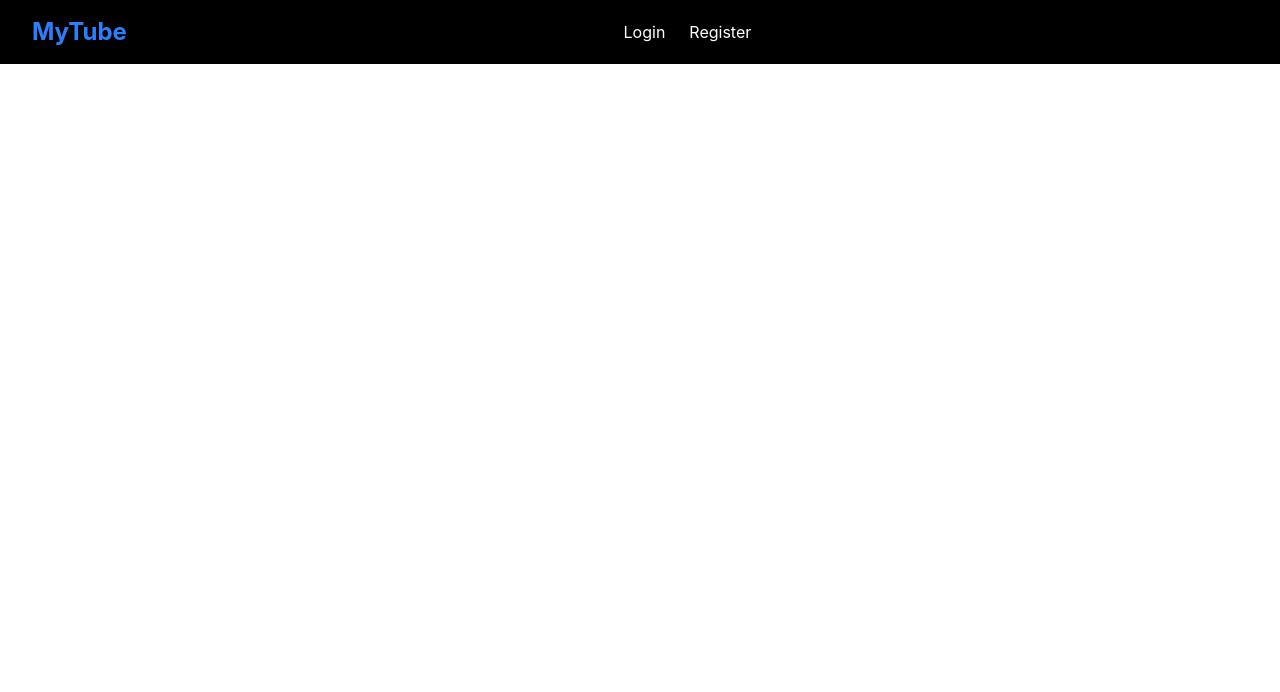
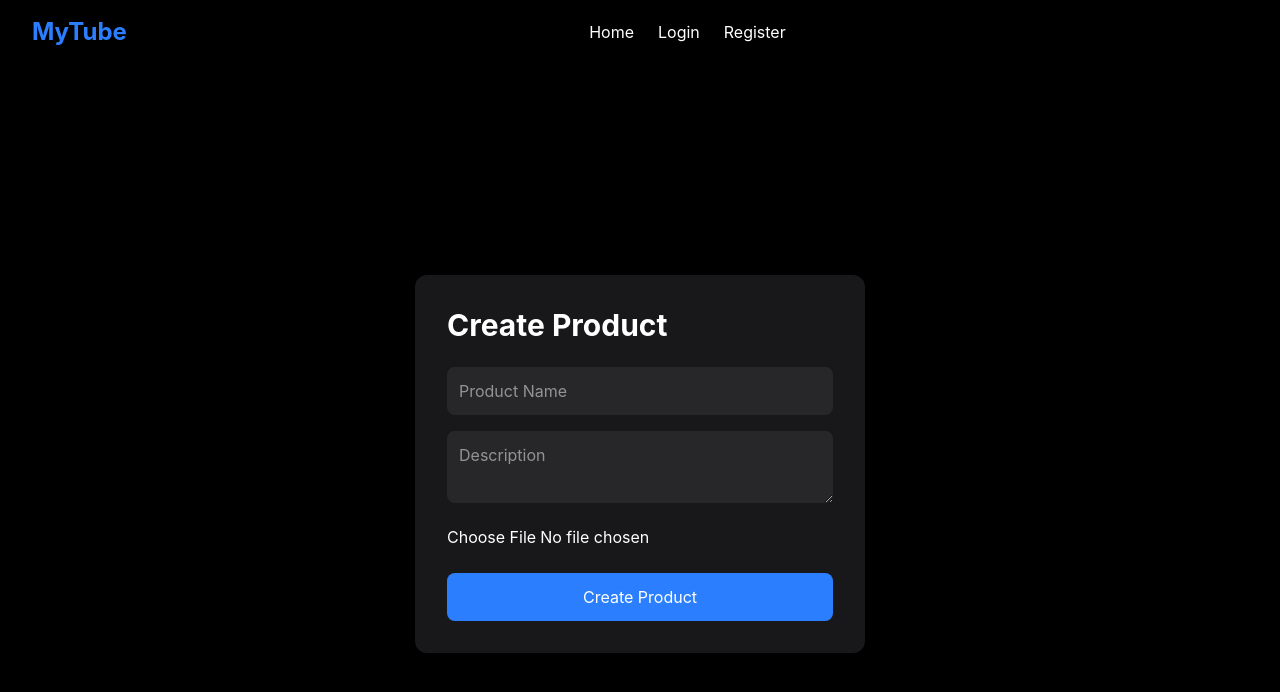
Before and after one commit to uday-singh-red/FoodHub-frontend, a React app: page /create-product in a window 1280 px wide. Shown: the top 692 px of the page. Built offline with nearby package versions, Linux system fonts and the light colour scheme; no server answers; the HTML template or start-up script is replaced by a standard one.

Commit message:
admin page and validation

```diff
--- a/src/App.jsx
+++ b/src/App.jsx
@@ -1,13 +1,14 @@
 
 
 import { Routes, Route } from "react-router-dom";
-
 import Navbar from "./components/Navbar";
 import Home from "./pages/Home";
 import Register from "./pages/Register";
 import Profile from "./pages/Profile";
 import Login from "./pages/Login";
 import VerifyOtp from "./pages/VerifyOtp";
+import Admin from "./pages/admin";
+import CreateProduct from "./pages/createProduct";
 
 function App() {
   return (
@@ -20,6 +21,8 @@ function App() {
         <Route path="/profile" element={<Profile />} />
         <Route path="/login" element ={<Login/>} />
         <Route path="/verify-otp" element={<VerifyOtp />} />
+        <Route path="/admin" element={<Admin/>} />
+        <Route path="/create-product" element={<CreateProduct/>} />
       </Routes>
     </>
   );
--- a/src/components/Navbar.jsx
+++ b/src/components/Navbar.jsx
@@ -20,6 +20,16 @@ const Navbar = () => {
     {/* MIDDLE LINKS */}
     <ul className="flex items-center gap-3 sm:gap-5 md:gap-6 text-lg sm:text-sm md:text-base whitespace-nowrap">
 
+      <li>
+
+      <Link to="/">
+
+         Home
+
+      </Link>
+
+   </li>
+
       {/* ONLY WHEN USER NOT LOGGED IN */}
             {
               !user && (
@@ -39,7 +49,26 @@ const Navbar = () => {
               )
             }
 
+        {
 
+           user?.role === "admin" && (
+
+              <Link
+              to="/admin"
+              className="
+              bg-red-500
+              px-4
+              py-2
+              rounded-lg
+              "
+              >
+                Admin
+              </Link>
+
+
+
+           )
+          }
 
 
     </ul>
@@ -57,7 +86,6 @@ const Navbar = () => {
                   alt="avatar"
                   className="w-10 h-10 rounded-full object-cover"
                 />
-
               </Link>
 
             )
--- /dev/null
+++ b/src/components/ProductCard.jsx
@@ -0,0 +1,57 @@
+
+
+export default function ProductCard({
+   image,
+   name,
+   description
+}){
+
+   return(
+      <div
+      className="
+      bg-zinc-900
+      rounded-xl
+      overflow-hidden
+      "
+      >
+
+         <img
+
+            src={image}
+
+            alt={name}
+
+            className="
+            w-full
+            h-[250px]
+            object-cover
+            "
+         />
+
+
+
+         <div className="p-4">
+
+            <h1
+            className="
+            text-2xl
+            font-bold
+            mb-2
+            "
+            >
+               {name}
+            </h1>
+
+
+
+            <p
+            className="text-zinc-300"
+            >
+               {description}
+            </p>
+
+         </div>
+
+      </div>
+   )
+}
--- a/src/pages/Home.jsx
+++ b/src/pages/Home.jsx
@@ -1,9 +1,112 @@
-import React from 'react'
 
-const Home = () => {
-  return (
-    <div>Home</div>
-  )
+import { useEffect,useState,React } from "react"
+import ProductCard from "../components/ProductCard"
+
+  export default function Home(){
+
+   const [products,
+   setProducts] =
+   useState([])
+
+
+
+   const getProducts =
+   async()=>{
+
+      try{
+
+         const res =
+         await fetch(
+
+            "http://localhost:5000/api/v1/products/all-products"
+         )
+
+
+
+         const data =
+         await res.json()
+
+         console.log(data)
+
+
+
+         if(data.success){
+
+            setProducts(
+               data.products
+            )
+         }
+
+      }
+
+      catch(error){
+
+         console.log(error)
+      }
+   }
+
+
+
+   useEffect(()=>{
+
+      getProducts()
+
+   },[])
+
+
+
+   return(
+
+      <div
+      className="
+      w-full
+      min-h-screen
+      bg-black
+      text-white
+      p-10
+      "
+      >
+
+         <h1
+         className="
+         text-4xl
+         font-bold
+         mb-10
+         "
+         >
+            Products
+         </h1>
+
+
+
+         <div
+         className="
+         grid
+         grid-cols-3
+         gap-6
+         "
+         >
+
+            {
+               products.map((product)=>(
+
+                  <ProductCard
+
+                     key={product._id}
+
+                     image={product.image}
+
+                     name={product.name}
+
+                     description={
+                        product.description
+                     }
+                  />
+               ))
+            }
+
+         </div>
+
+      </div>
+   )
 }
-
-export default Home
--- a/src/pages/Login.jsx
+++ b/src/pages/Login.jsx
@@ -13,6 +13,7 @@ export default function Login() {
   const [email, setEmail] = useState("")
   const [password, setPassword] = useState("")
   const [loading, setLoading] = useState(false)
+  const [Error, setError] = useState("")
 
 
   const navigate = useNavigate()
@@ -45,20 +46,17 @@ export default function Login() {
       console.log("login ka data", data)
 
       if (data.success) {
-
+        setError("")
           setUser(data.data.user)
-
           console.log("user login ho gaya")
-
             navigate("/")
-
       } else {
-        alert(data.message || "Login failed")
+        setError(data.message)
       }
 
     } catch (error) {
       console.log(error)
-      alert("Something went wrong")
+      setError(data.message)
     } finally {
       setLoading(false)
     }
@@ -69,7 +67,15 @@ export default function Login() {
 
   return (
 
-    <div className="w-full min-h-screen flex items-center justify-center bg-black text-white">
+    <div className="w-full min-h-screen flex flex-col items-center justify-center bg-black text-white">
+
+      {
+   Error &&
+   <h3
+   className=" text-red-500 text-md text-center w-full mb-4" >
+      {Error}
+   </h3>
+}
 
       <form
         onSubmit={handleLogin}
--- a/src/pages/Profile.jsx
+++ b/src/pages/Profile.jsx
@@ -19,8 +19,6 @@ export default function Profile() {
       </div>
     )
   }
-
-
 
 
   return (
--- a/src/pages/Register.jsx
+++ b/src/pages/Register.jsx
@@ -11,6 +11,7 @@ export default function Register() {
     const [password, setPassword] = useState("")
     const [avatar, setAvatar] = useState(null)
     const [coverImage, setCoverImage] = useState(null)
+
     const navigate=useNavigate();
     const {setUser}=useAuth();
 
--- /dev/null
+++ b/src/pages/admin.jsx
@@ -0,0 +1,21 @@
+import { Link }from "react-router-dom"
+
+
+
+export default function Admin(){
+
+   return(
+
+      <div className="w-full min-h-screen bg-black text-white p-10" >
+        <h1
+         className="text-4xl font-bold mb-10 " >
+            Admin Panel
+         </h1>
+
+         <Link to="/create-product" className=" bg-blue-500 px-6 py-3 rounded-lg " >
+            Create Product
+         </Link>
+
+      </div>
+   )
+}
--- /dev/null
+++ b/src/pages/createProduct.jsx
@@ -0,0 +1,194 @@
+import { useState }
+from "react"
+
+
+
+export default function CreateProduct(){
+
+   const [name,setName] =
+   useState("")
+
+   const [description,
+   setDescription] =
+   useState("")
+
+   const [image,setImage] =
+   useState(null)
+
+
+
+   const handleSubmit =
+   async()=>{
+
+      try{
+
+         const formData =
+         new FormData()
+
+         formData.append(
+            "name",
+            name
+         )
+
+         formData.append(
+            "description",
+            description
+         )
+
+         formData.append(
+            "image",
+            image
+         )
+
+
+
+         const res =
+         await fetch(
+
+            "http://localhost:5000/api/v1/products/create-product",
+
+            {
+
+               method:"POST",
+
+               credentials:"include",
+
+               body:formData
+            }
+         )
+
+
+
+         const data =
+         await res.json()
+
+         console.log(data)
+
+      }
+
+      catch(error){
+
+         console.log(error)
+      }
+   }
+
+
+
+   return(
+
+      <div
+      className="
+      w-full
+      min-h-screen
+      bg-black
+      text-white
+      flex
+      items-center
+      justify-center
+      "
+      >
+
+         <div
+         className="
+         w-[450px]
+         bg-zinc-900
+         p-8
+         rounded-xl
+         "
+         >
+
+            <h1
+            className="
+            text-3xl
+            font-bold
+            mb-6
+            "
+            >
+               Create Product
+            </h1>
+
+
+
+            <input
+
+               type="text"
+
+               placeholder="Product Name"
+
+               value={name}
+
+               onChange={(e)=>
+               setName(e.target.value)
+               }
+
+               className="
+               w-full
+               p-3
+               mb-4
+               bg-zinc-800
+               rounded-lg
+               outline-none
+               "
+            />
+
+
+
+            <textarea
+
+               placeholder="Description"
+
+               value={description}
+
+               onChange={(e)=>
+               setDescription(e.target.value)
+               }
+
+               className="
+               w-full
+               p-3
+               mb-4
+               bg-zinc-800
+               rounded-lg
+               outline-none
+               "
+            />
+
+
+
+            <input
+
+               type="file"
+
+               onChange={(e)=>
+               setImage(
+                  e.target.files[0]
+               )
+               }
+
+               className="
+               w-full
+               mb-6
+               "
+            />
+
+
+
+            <button
+
+               onClick={handleSubmit}
+
+               className="
+               w-full
+               bg-blue-500
+               p-3
+               rounded-lg
+               "
+            >
+               Create Product
+            </button>
+
+         </div>
+
+      </div>
+   )
+}
```
